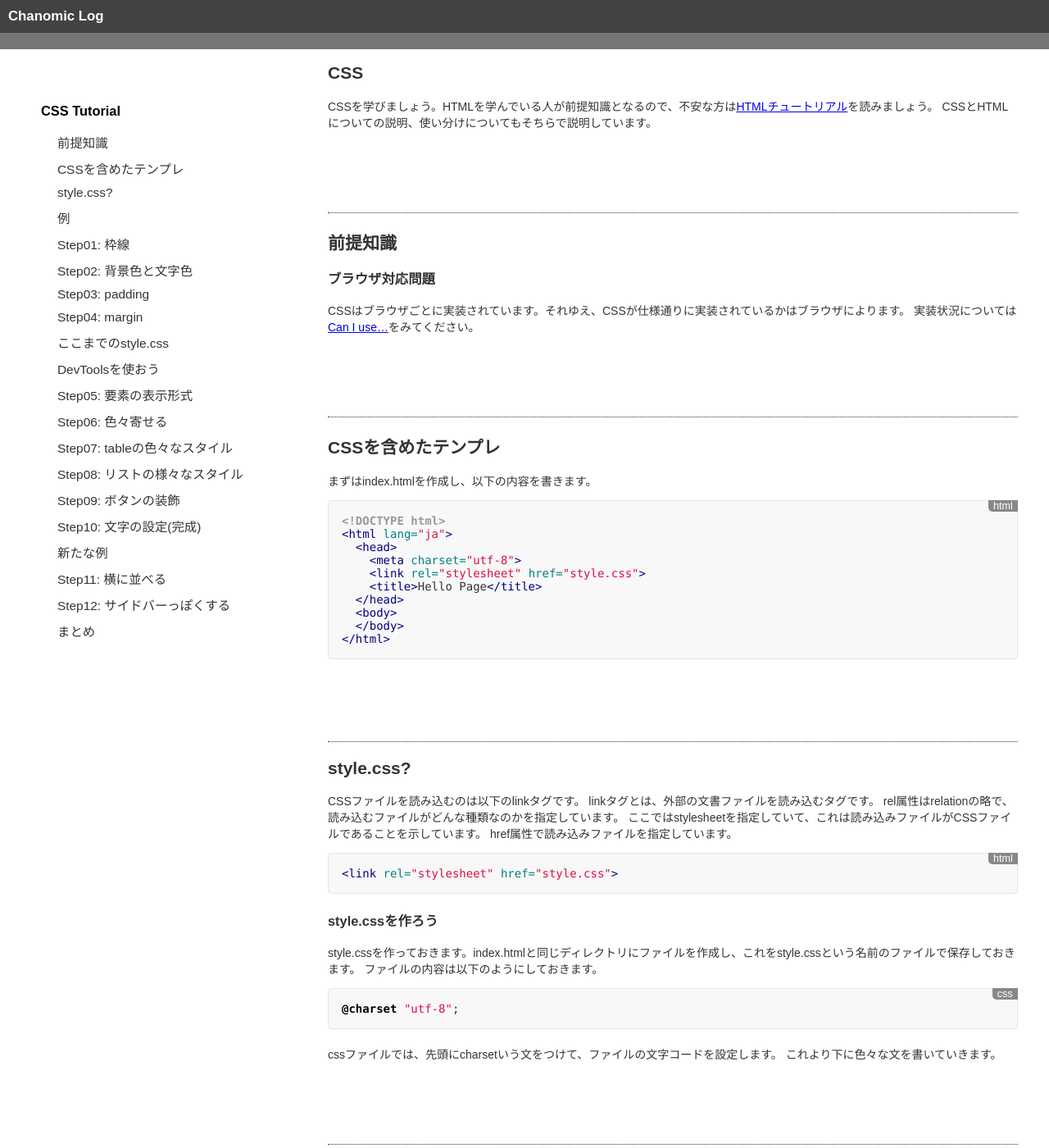
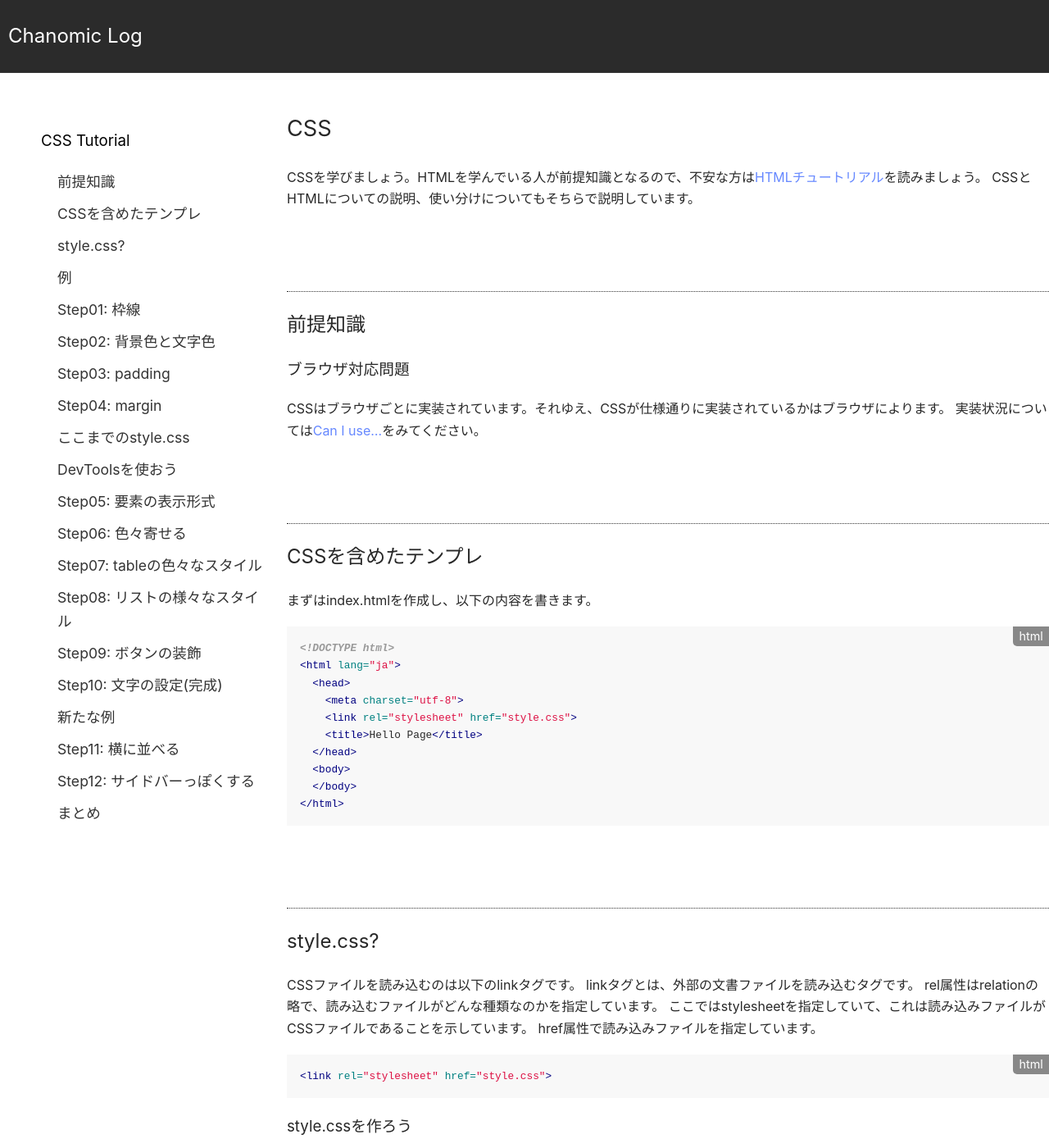
Before and after one commit to bombrary/lectures, a Jekyll site: the page built from d3js_pre/lec_css/index.md, in a window 1280 px wide and 1400 px high. Shown: the whole window at 82% size. Built offline with Jekyll 4.4.1, drawn with Linux system fonts in a browser that asks for light colours.

Commit message:
modified css with blog.

```diff
--- a/_includes/header.html
+++ b/_includes/header.html
@@ -1,4 +1,4 @@
-<header>
+<header class="dark">
   {% if page.sidebarfile or page.genindex %}
   <div id="nav-drawer">
   <input id="nav-input" type="checkbox" class="nav-unshown">
@@ -7,5 +7,5 @@
   <div id="nav-content"></div>
   </div>
   {% endif %}
-  <a href="{% if site.github.owner_url %} http://bombrary.github.io {% else %} / {% endif %}" class="logo">{{ site.title }}</a>
+  <h2><a href="{% if site.github.owner_url %} http://bombrary.github.io {% else %} / {% endif %}" class="logo">{{ site.title }}</a></h2>
 </header>
--- a/_sass/main.scss
+++ b/_sass/main.scss
@@ -4,54 +4,152 @@
 }
 
 html {
-  font: 14px 'Quicksand', "游ゴシック体", "Yu Gothic", YuGothic, "ヒラギノ角ゴシック Pro", "Hiragino Kaku Gothic Pro", 'メイリオ' , Meiryo , Osaka, "ＭＳ Ｐゴシック", "MS PGothic", sans-serif; //font: 14px/1.5 "Noto Sans", "Helvetica Neue", Helvetica, Arial, sans-serif;
-  color: #333;
+  background: #fff;
+  color: #282828;
 }
 
 body {
+  font-family: -apple-system,BlinkMacSystemFont,"Helvetica Neue","Segoe UI","Roboto",sans-serif;
+  font-size: 16px;
+  font-size: calc(0.8rem + 0.25vw);
+  font-weight: 400;
+  line-height: 1.65;
+  -webkit-text-size-adjust: 100%;
+  -webkit-font-smoothing: antialiased;
+  -moz-osx-font-smoothing: grayscale;
+}
+
+body, blockquote, figure {
   margin: 0;
 }
-code, pre {
-  font-family:Monaco, Bitstream Vera Sans Mono, Lucida Console, Terminal, Consolas, Liberation Mono, DejaVu Sans Mono, Courier New, monospace;
-  color:#333;
+
+h1, h2, h3, h4, h5, h6 {
+  font-weight: 400;
+}
+
+b, strong, th {
+  font-weight: 600;
+}
+
+a {
+  color: inherit;
+  text-decoration: inherit;
+  transition: color .2s;
+}
+
+a:hover, header time {
+  color: #949494;
+}
+
+article a {
+  color: #68f;
+}
+
+article header a, article footer a {
+  color: inherit;
+}
+
+hr {
+  border: 1px solid #9494944d;
+  margin: 2em 0;
+}
+
+blockquote {
+  background: #9494940f;
+  border-left: 4px solid #68f;
+  padding: 1px 1.5em;
+}
+
+img {
+  border-radius: 2px;
+  max-width: 100%;
+  height: auto;
+  margin: .5em 0;
+}
+
+table {
+  box-shadow: 0 0 0 1px #9494941f inset;
+  border-spacing: 1px;
+  width: 100%;
+}
+
+tr:hover, tr:nth-child(odd) td {
+  background: #94949410;
+}
+
+th, td {
+  box-shadow: 0 0 0 1px #9494941f;
+  padding: .5em 1em;
 }
 
 pre {
-  padding:8px 15px;
-  background: #f8f8f8;
-  border-radius:5px;
-  border:1px solid #e5e5e5;
+  background: #94949422;
+  border-radius: 2px;
+  font-size: .8em;
+  margin: 1.5em 0;
+  padding: .8em 1.2em;
   overflow-x: auto;
-  margin:0 0 20px;
 }
 
-img {
-  max-width: 80%;
+p code {
+  font-size: .9em;
+  background: #94949426;
+  opacity: .75;
+  border-radius: 2px;
+  margin: 0 .1em;
+  padding: .2em .4em;
 }
+
+body > header {
+  display: flex;
+  flex-wrap: wrap;
+  justify-content: space-between;
+  align-items: center;
+
+  position: -webkit-sticky; /* Safari */
+  position: sticky;
+  top: 0;
+  z-index: 99;
+}
+
+h1 {
+  font-size: 1.7em;
+}
+
+header h1, header h2 {
+  margin: 0 0 0 10px;
+}
+
+nav {
+  margin: .5em -.8em;
+}
+
+nav a {
+  margin: 0 .8em;
+}
+
+body > header, article {
+  padding: 1.5em;
+}
+
+@media (min-width: 40em) {
+  body > header, article {
+    padding: 1.5em calc(35% - 12rem);
+  }
+  body > header, article.has-sidebar {
+    padding: 1.5em calc(15% - 12rem);
+  }
+}
+
 main {
   width: 100%;
   display: flex;
   flex-direction: row;
   align-items: center;
 }
-@media screen and (min-width:720px) {
+@media (min-width: 40em) {
   main {
     align-items: flex-start;
-  }
-}
-
-
-article {
-  width: 100%;
-  padding: 0 50px;
-  box-sizing: border-box;
-  z-index: 0;
-  margin: 0 auto;
-  margin-bottom: 200px;
-}
-@media screen and (min-width:720px) {
-  article {
-    width: 1000px;
   }
 }
 
@@ -60,7 +158,7 @@ section.sidebar {
   background-color: #fff;
   z-index: 99;
 }
-@media screen and (min-width:720px) {
+@media (min-width: 40em) {
   section.sidebar {
     width: 350px;
     height: 100%;
@@ -75,21 +173,10 @@ section.sidebar {
   }
 }
 
-@media print, screen and (min-width:720px) {
-  pre, code {
-    word-wrap:normal;
-  }
-}
-
 aside {
   h3 {
     color: #000;
     margin-left: 20px;
-  }
-}
-@media screen and (min-width:720px) {
-  h3 {
-    margin-left: 0;
   }
 }
 
@@ -105,33 +192,6 @@ ul.sidebar-ul {
   }
   p {
     font-size: 1.1em;
-  }
-}
-
-header {
-  padding: 10px 10px;
-  position: -webkit-sticky; /* Safari */
-  position: sticky;
-  background-color: #424242;
-  border-bottom: 20px solid #757575;
-  top: 0;
-  z-index: 99;
-  display: flex;
-  flex-direction: row;
-  align-items: center;
-  .logo {
-    color: white;
-    font-size: 1.2em;
-    font-weight: bold;
-    display: block;
-    text-decoration: none;
-  }
-}
-
-
-@media screen and (min-width:720px) {
-  header {
-    padding: 10px 10px;
   }
 }
 
@@ -245,3 +305,36 @@ ul.sidebar a{
   transform: translateX(0%);/*中身を表示（右へスライド）*/
   box-shadow: 6px 0 25px rgba(0,0,0,.15);
 }
+
+
+/* ==================== */
+.meta {
+  margin-top: .2em;
+  margin-bottom: 1.5em;
+}
+
+.bright {
+  box-shadow: 0 0 .6em #3c3c3c0f;
+  border-bottom: 1px solid #9494941f;
+}
+
+.dark {
+  background: #2b2b2b;
+  color: #fff;
+  border-bottom: 1px solid #fff1;
+}
+
+.archive li {
+  padding: .3em 0;
+}
+
+.archive a {
+  font-size: 1.1em;
+}
+
+.archive time {
+  display: inline-block;
+  font-size: 1.05em;
+  width: 6em;
+  margin: 0 .25em;
+}
--- a/_sass/syntax-highlighting.scss
+++ b/_sass/syntax-highlighting.scss
@@ -1,207 +1,75 @@
-.highlight .cm {
-  color: #999988;
-  font-style: italic;
-}
-.highlight .cp {
-  color: #999999;
-  font-weight: bold;
-}
-.highlight .c1 {
-  color: #999988;
-  font-style: italic;
-}
-.highlight .cs {
-  color: #999999;
-  font-weight: bold;
-  font-style: italic;
-}
-.highlight .c, .highlight .cd {
-  color: #999988;
-  font-style: italic;
-}
-.highlight .err {
-  color: #a61717;
-  background-color: #e3d2d2;
-}
-.highlight .gd {
-  color: #000000;
-  background-color: #ffdddd;
-}
-.highlight .ge {
-  color: #000000;
-  font-style: italic;
-}
-.highlight .gr {
-  color: #aa0000;
-}
-.highlight .gh {
-  color: #999999;
-}
-.highlight .gi {
-  color: #000000;
-  background-color: #ddffdd;
-}
-.highlight .go {
-  color: #888888;
-}
-.highlight .gp {
-  color: #555555;
-}
-.highlight .gs {
-  font-weight: bold;
-}
-.highlight .gu {
-  color: #aaaaaa;
-}
-.highlight .gt {
-  color: #aa0000;
-}
-.highlight .kc {
-  color: #000000;
-  font-weight: bold;
-}
-.highlight .kd {
-  color: #000000;
-  font-weight: bold;
-}
-.highlight .kn {
-  color: #000000;
-  font-weight: bold;
-}
-.highlight .kp {
-  color: #000000;
-  font-weight: bold;
-}
-.highlight .kr {
-  color: #000000;
-  font-weight: bold;
-}
-.highlight .kt {
-  color: #445588;
-  font-weight: bold;
-}
-.highlight .k, .highlight .kv {
-  color: #000000;
-  font-weight: bold;
-}
-.highlight .mf {
-  color: #009999;
-}
-.highlight .mh {
-  color: #009999;
-}
-.highlight .il {
-  color: #009999;
-}
-.highlight .mi {
-  color: #009999;
-}
-.highlight .mo {
-  color: #009999;
-}
-.highlight .m, .highlight .mb, .highlight .mx {
-  color: #009999;
-}
-.highlight .sb {
-  color: #d14;
-}
-.highlight .sc {
-  color: #d14;
-}
-.highlight .sd {
-  color: #d14;
-}
-.highlight .s2 {
-  color: #d14;
-}
-.highlight .se {
-  color: #d14;
-}
-.highlight .sh {
-  color: #d14;
-}
-.highlight .si {
-  color: #d14;
-}
-.highlight .sx {
-  color: #d14;
-}
-.highlight .sr {
-  color: #009926;
-}
-.highlight .s1 {
-  color: #d14;
-}
-.highlight .ss {
-  color: #990073;
-}
-.highlight .s {
-  color: #d14;
-}
-.highlight .na {
-  color: #008080;
-}
-.highlight .bp {
-  color: #999999;
-}
-.highlight .nb {
-  color: #0086B3;
-}
-.highlight .nc {
-  color: #445588;
-  font-weight: bold;
-}
-.highlight .no {
-  color: #008080;
-}
-.highlight .nd {
-  color: #3c5d5d;
-  font-weight: bold;
-}
-.highlight .ni {
-  color: #800080;
-}
-.highlight .ne {
-  color: #990000;
-  font-weight: bold;
-}
-.highlight .nf {
-  color: #990000;
-  font-weight: bold;
-}
-.highlight .nl {
-  color: #990000;
-  font-weight: bold;
-}
-.highlight .nn {
-  color: #555555;
-}
-.highlight .nt {
-  color: #000080;
-}
-.highlight .vc {
-  color: #008080;
-}
-.highlight .vg {
-  color: #008080;
-}
-.highlight .vi {
-  color: #008080;
-}
-.highlight .nv {
-  color: #008080;
-}
-.highlight .ow {
-  color: #000000;
-  font-weight: bold;
-}
-.highlight .o {
-  color: #000000;
-  font-weight: bold;
-}
-.highlight .w {
-  color: #bbbbbb;
-}
+/* Background */ .highlight { background-color: #ffffff }
+/* Error */ .highlight .err { color: #a61717; background-color: #e3d2d2 }
+/* LineTableTD */ .highlight .lntd { vertical-align: top; padding: 0; margin: 0; border: 0; }
+/* LineTable */ .highlight .lntable { border-spacing: 0; padding: 0; margin: 0; border: 0; width: auto; overflow: auto; display: block; }
+/* LineHighlight */ .highlight .hl { display: block; width: 100%;background-color: #ffffcc }
+/* LineNumbersTable */ .highlight .lnt { margin-right: 0.4em; padding: 0 0.4em 0 0.4em;color: #7f7f7f }
+/* LineNumbers */ .highlight .ln { margin-right: 0.4em; padding: 0 0.4em 0 0.4em;color: #7f7f7f }
+/* Keyword */ .highlight .k { color: #000000; font-weight: bold }
+/* KeywordConstant */ .highlight .kc { color: #000000; font-weight: bold }
+/* KeywordDeclaration */ .highlight .kd { color: #000000; font-weight: bold }
+/* KeywordNamespace */ .highlight .kn { color: #000000; font-weight: bold }
+/* KeywordPseudo */ .highlight .kp { color: #000000; font-weight: bold }
+/* KeywordReserved */ .highlight .kr { color: #000000; font-weight: bold }
+/* KeywordType */ .highlight .kt { color: #445588; font-weight: bold }
+/* NameAttribute */ .highlight .na { color: #008080 }
+/* NameBuiltin */ .highlight .nb { color: #0086b3 }
+/* NameBuiltinPseudo */ .highlight .bp { color: #999999 }
+/* NameClass */ .highlight .nc { color: #445588; font-weight: bold }
+/* NameConstant */ .highlight .no { color: #008080 }
+/* NameDecorator */ .highlight .nd { color: #3c5d5d; font-weight: bold }
+/* NameEntity */ .highlight .ni { color: #800080 }
+/* NameException */ .highlight .ne { color: #990000; font-weight: bold }
+/* NameFunction */ .highlight .nf { color: #990000; font-weight: bold }
+/* NameLabel */ .highlight .nl { color: #990000; font-weight: bold }
+/* NameNamespace */ .highlight .nn { color: #555555 }
+/* NameTag */ .highlight .nt { color: #000080 }
+/* NameVariable */ .highlight .nv { color: #008080 }
+/* NameVariableClass */ .highlight .vc { color: #008080 }
+/* NameVariableGlobal */ .highlight .vg { color: #008080 }
+/* NameVariableInstance */ .highlight .vi { color: #008080 }
+/* LiteralString */ .highlight .s { color: #dd1144 }
+/* LiteralStringAffix */ .highlight .sa { color: #dd1144 }
+/* LiteralStringBacktick */ .highlight .sb { color: #dd1144 }
+/* LiteralStringChar */ .highlight .sc { color: #dd1144 }
+/* LiteralStringDelimiter */ .highlight .dl { color: #dd1144 }
+/* LiteralStringDoc */ .highlight .sd { color: #dd1144 }
+/* LiteralStringDouble */ .highlight .s2 { color: #dd1144 }
+/* LiteralStringEscape */ .highlight .se { color: #dd1144 }
+/* LiteralStringHeredoc */ .highlight .sh { color: #dd1144 }
+/* LiteralStringInterpol */ .highlight .si { color: #dd1144 }
+/* LiteralStringOther */ .highlight .sx { color: #dd1144 }
+/* LiteralStringRegex */ .highlight .sr { color: #009926 }
+/* LiteralStringSingle */ .highlight .s1 { color: #dd1144 }
+/* LiteralStringSymbol */ .highlight .ss { color: #990073 }
+/* LiteralNumber */ .highlight .m { color: #009999 }
+/* LiteralNumberBin */ .highlight .mb { color: #009999 }
+/* LiteralNumberFloat */ .highlight .mf { color: #009999 }
+/* LiteralNumberHex */ .highlight .mh { color: #009999 }
+/* LiteralNumberInteger */ .highlight .mi { color: #009999 }
+/* LiteralNumberIntegerLong */ .highlight .il { color: #009999 }
+/* LiteralNumberOct */ .highlight .mo { color: #009999 }
+/* Operator */ .highlight .o { color: #000000; font-weight: bold }
+/* OperatorWord */ .highlight .ow { color: #000000; font-weight: bold }
+/* Comment */ .highlight .c { color: #999988; font-style: italic }
+/* CommentHashbang */ .highlight .ch { color: #999988; font-style: italic }
+/* CommentMultiline */ .highlight .cm { color: #999988; font-style: italic }
+/* CommentSingle */ .highlight .c1 { color: #999988; font-style: italic }
+/* CommentSpecial */ .highlight .cs { color: #999999; font-weight: bold; font-style: italic }
+/* CommentPreproc */ .highlight .cp { color: #999999; font-weight: bold; font-style: italic }
+/* CommentPreprocFile */ .highlight .cpf { color: #999999; font-weight: bold; font-style: italic }
+/* GenericDeleted */ .highlight .gd { color: #000000; background-color: #ffdddd }
+/* GenericEmph */ .highlight .ge { color: #000000; font-style: italic }
+/* GenericError */ .highlight .gr { color: #aa0000 }
+/* GenericHeading */ .highlight .gh { color: #999999 }
+/* GenericInserted */ .highlight .gi { color: #000000; background-color: #ddffdd }
+/* GenericOutput */ .highlight .go { color: #888888 }
+/* GenericPrompt */ .highlight .gp { color: #555555 }
+/* GenericStrong */ .highlight .gs { font-weight: bold }
+/* GenericSubheading */ .highlight .gu { color: #aaaaaa }
+/* GenericTraceback */ .highlight .gt { color: #aa0000 }
+/* GenericUnderline */ .highlight .gl { text-decoration: underline }
+/* TextWhitespace */ .highlight .w { color: #bbbbbb }
 .highlighter-rouge .highlight {
   background-color: #f8f8f8;
 }
--- a/d3js_pre/lec_css/style.css
+++ b/d3js_pre/lec_css/style.css
@@ -200,6 +200,7 @@ h2[id] {
 }
 .css-sample06 table {
   margin: 0 auto;
+  width: auto;
 }
 .css-sample06 th {
   text-align: center;
@@ -238,6 +239,7 @@ h2[id] {
 
 .css-sample07 table {
   border-collapse: collapse;
+  width: auto;
   margin: 0 auto;
 }
 .css-sample07 th {
@@ -260,6 +262,7 @@ h2[id] {
   border-collapse: collapse;
   margin: 0 auto;
   table-layout: fixed;
+  width: auto;
 }
 .css-sample07-02 td {
   width: 50px;
```
